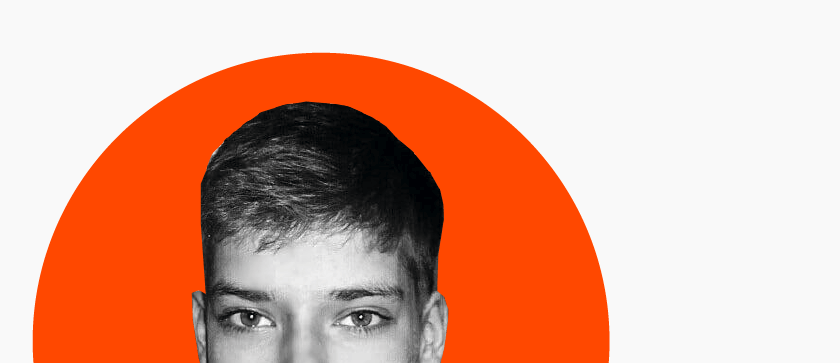
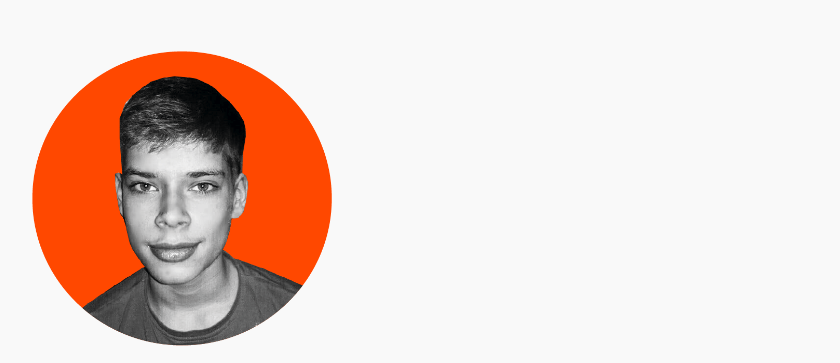
Before and after one commit to nikitafill/CV__HTML_CSS, a plain HTML site: page index.html in a window 1280 px wide. Shown: the top 363 px of the page, without its empty margins (208-1048 px from the left). Drawn offline with Linux system fonts and the light colour scheme.

Commit message:
feat: added photo and img

```diff
--- a/style.css
+++ b/style.css
@@ -28,3 +28,10 @@ ul {
     overflow-x: auto;
     border-radius: 5px;
 }
+.photo {
+    text-align: left;
+}
+img{
+    width: 300px;
+    height: 350px;
+}
```
